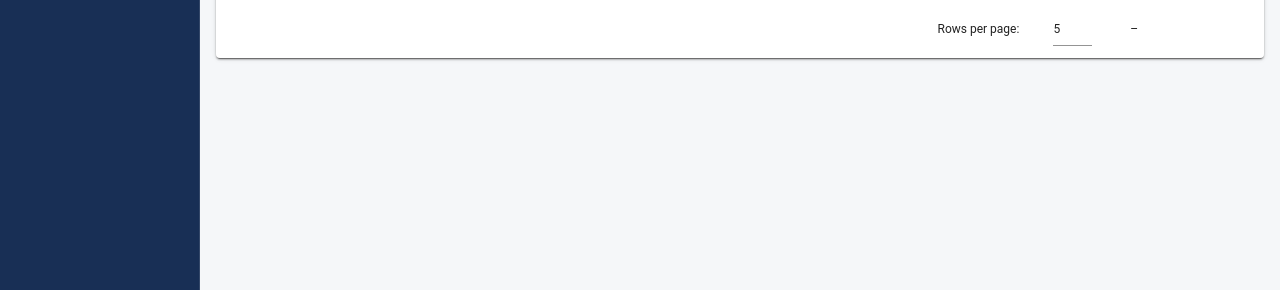
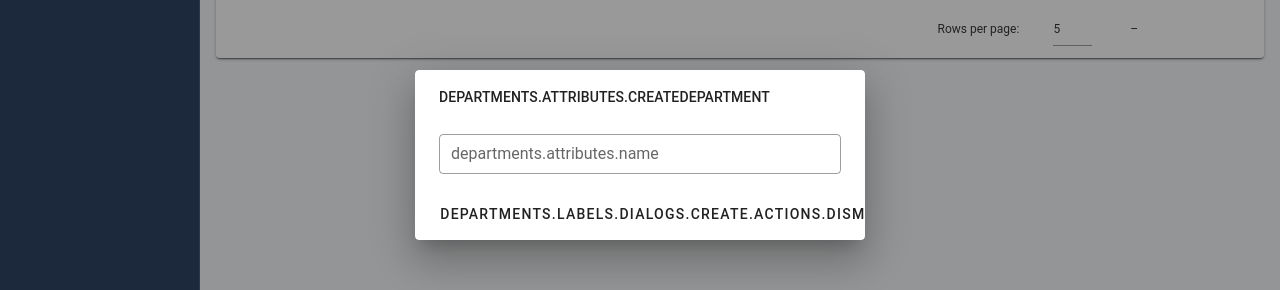
Before and after one commit to jsalazarv/oolarh-frontend, a Vue app: page /departments in a window 1280 px wide. Both pictures are taken after a click on the button "DEPARTMENTS.LABELS.CREATE". Shown: the part 245-535 px from the top of the page. Built offline with nearby package versions, Linux system fonts and the light colour scheme; no server answers; the HTML template or start-up script is replaced by a standard one.

Commit message:
Added create or edit dialog

```diff
--- a/src/views/departments/DepartmentList.vue
+++ b/src/views/departments/DepartmentList.vue
@@ -6,7 +6,7 @@
           {{ $t("departments.list.title") }}
         </v-toolbar-title>
         <v-spacer></v-spacer>
-        <v-btn color="success">
+        <v-btn color="success" @click="openDepartmentDialog">
           {{ $t("departments.labels.create") }}
         </v-btn>
       </v-toolbar>
@@ -17,6 +17,7 @@
         :items="departmentList"
       ></v-data-table>
     </v-card>
+    <CreateOrEditDialog :open.sync="openDialog" />
   </div>
 </template>
 
@@ -24,12 +25,16 @@
 import { Component, Vue } from "vue-property-decorator";
 import DepartmentService from "@/services/DepartmentService";
 import { IDepartment } from "@/services/DepartmentService/types";
+import CreateOrEditDialog from "@/views/departments/components/CreateOrEditDialog.vue";
 
-@Component({})
+@Component({
+  components: { CreateOrEditDialog },
+})
 export default class DepartmentList extends Vue {
   protected departmentService = new DepartmentService();
   public departmentList: Array<IDepartment> = [];
   public isLoadingDepartmentList = false;
+  public openDialog = false;
   public headers = [
     {
       text: this.$t("departments.attributes.id"),
@@ -50,6 +55,10 @@ export default class DepartmentList extends Vue {
     });
   }
 
+  openDepartmentDialog(): void {
+    this.openDialog = true;
+  }
+
   mounted(): void {
     this.getDepartmentList();
   }
--- /dev/null
+++ b/src/views/departments/components/CreateOrEditDialog.vue
@@ -0,0 +1,48 @@
+<template>
+  <v-dialog v-model="isDialogOpen" max-width="450">
+    <v-card>
+      <v-card-title class="subtitle-2 text-uppercase mb-7">
+        {{ $t("departments.attributes.createDepartment") }}
+      </v-card-title>
+      <v-card-text class="py-0">
+        <v-row>
+          <v-col class="py-0" cols="12">
+            <v-text-field
+              autocomplete="off"
+              dense
+              name="name"
+              :label="$t('departments.attributes.name')"
+              outlined
+              required
+              readonly
+            ></v-text-field>
+          </v-col>
+        </v-row>
+      </v-card-text>
+      <v-card-actions>
+        <v-btn color="light darken-1" text @click="closeDialog">
+          {{ $t("departments.labels.dialogs.create.actions.dismiss") }}
+        </v-btn>
+        <v-btn color="success">
+          {{ $t("departments.labels.dialogs.create.actions.create") }}
+        </v-btn>
+      </v-card-actions>
+    </v-card>
+  </v-dialog>
+</template>
+
+<script lang="ts">
+import { Component, PropSync, Vue } from "vue-property-decorator";
+
+@Component({})
+export default class CreationDialog extends Vue {
+  @PropSync("open")
+  public isDialogOpen!: boolean;
+
+  closeDialog(): void {
+    this.isDialogOpen = false;
+  }
+}
+</script>
+
+<style scoped></style>
```
